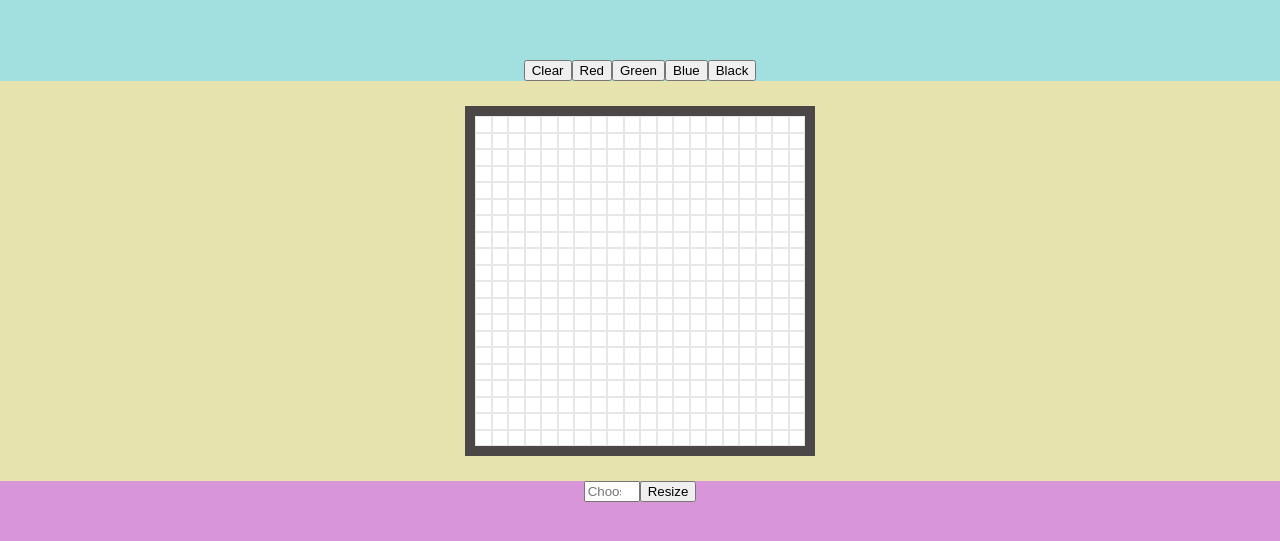
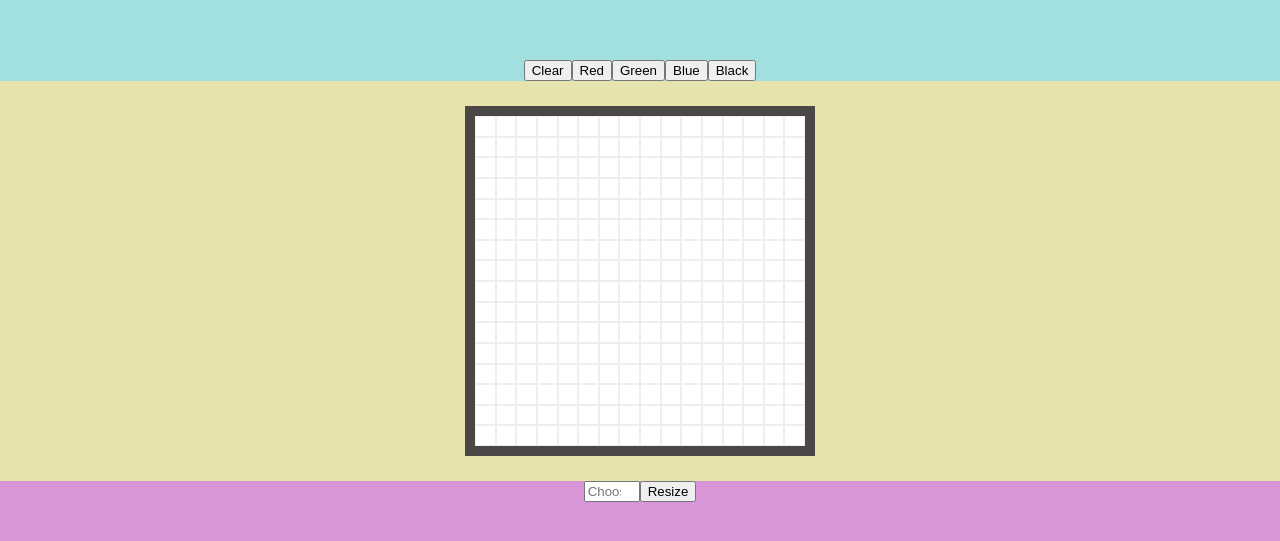
Before and after one commit to lenablechmann/Hover-Doodle, a plain HTML site: page index.html in a window 1280 px wide. Shown: the part 119-660 px from the top of the page. Drawn offline with Linux system fonts and the light colour scheme.

Commit message:
add auto to the section style to keep it static

```diff
--- a/scripts/script.js
+++ b/scripts/script.js
@@ -1,10 +1,11 @@
 // create a variable resolution, which will save user input from the #user-resolution
 document.addEventListener('DOMContentLoaded', function() {
-    let resolution = 20;
-    createGrid(resolution);
+    // resolution should be 16x16 default, but user will be able to change it
+    let resolution = 16;
+    createCanvasGrid(resolution);
 });
 
-function createGrid(resolution){
+function createCanvasGrid(resolution){
     const canvas = document.querySelector('#sketch-pad');
     // dynamically changing resolution of the css grid
     canvas.style.gridTemplate = `repeat(${resolution}, 1fr) / repeat(${resolution}, 1fr)`
@@ -15,10 +16,7 @@ function createGrid(resolution){
         canvas.appendChild(pixel);
     }
 }
-// it should be 16 default, but user will be able to change it
 
-// create 16x16 divs inside of the #sketch-pad div with javascript using resolution as limit
-// function createCanvasDivs
 
 // the same function should be called if user changes resolution with the form
 
--- a/styles/styles.css
+++ b/styles/styles.css
@@ -10,7 +10,8 @@ body {
                          "footer"
     ;
     grid-template-columns: 100%;
-    grid-template-rows: 25% 50% 25%;
+    /* auto keeps the middle section stable */
+    grid-template-rows: 25% auto 25%;
     width: 100vw;
     height: 100vh;
 }
@@ -25,6 +26,7 @@ header {
 
 section {
     grid-area: section;
+    min-height: 355px;
     display: flex;
     align-items: center;
     justify-content: center;
@@ -52,5 +54,5 @@ footer {
 }
 
 .pixel{
-    border: solid 1px rgb(231, 231, 231);
+    border: solid 1px rgb(240, 238, 234);
 }
```
